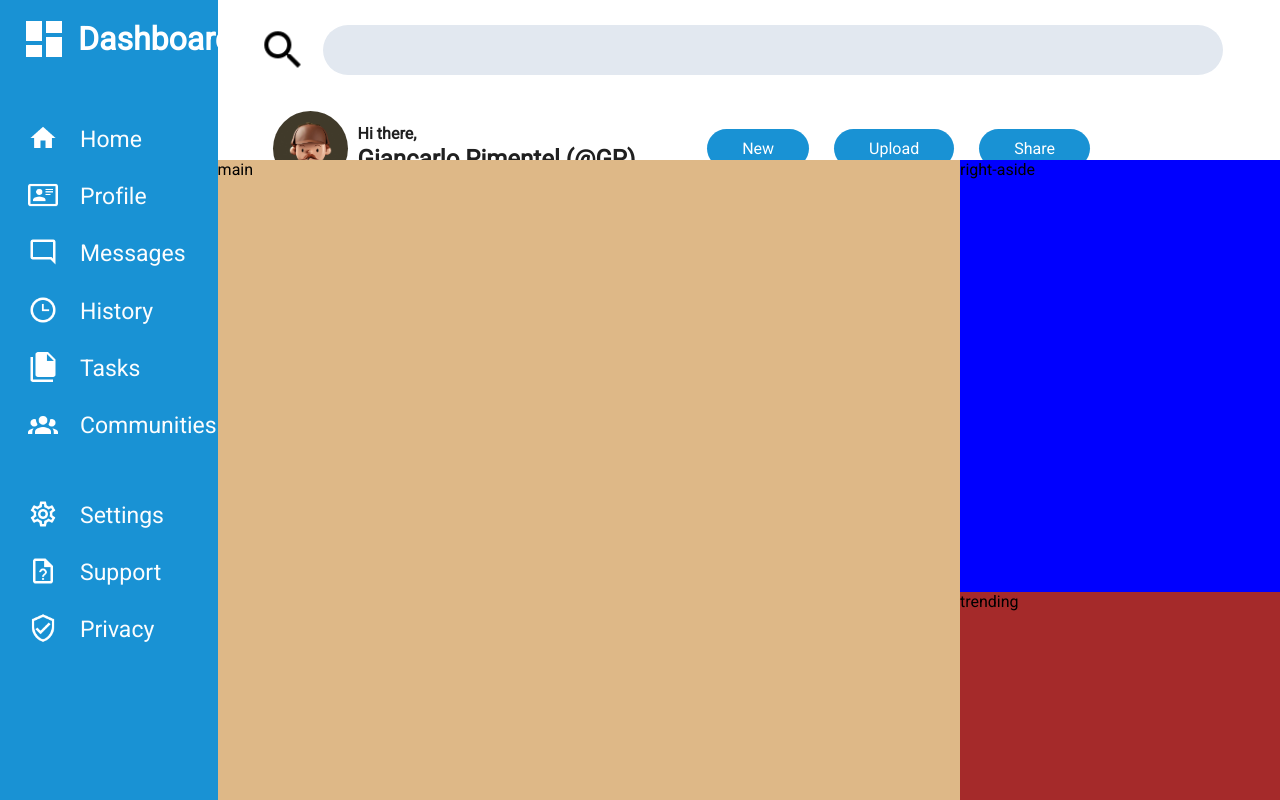
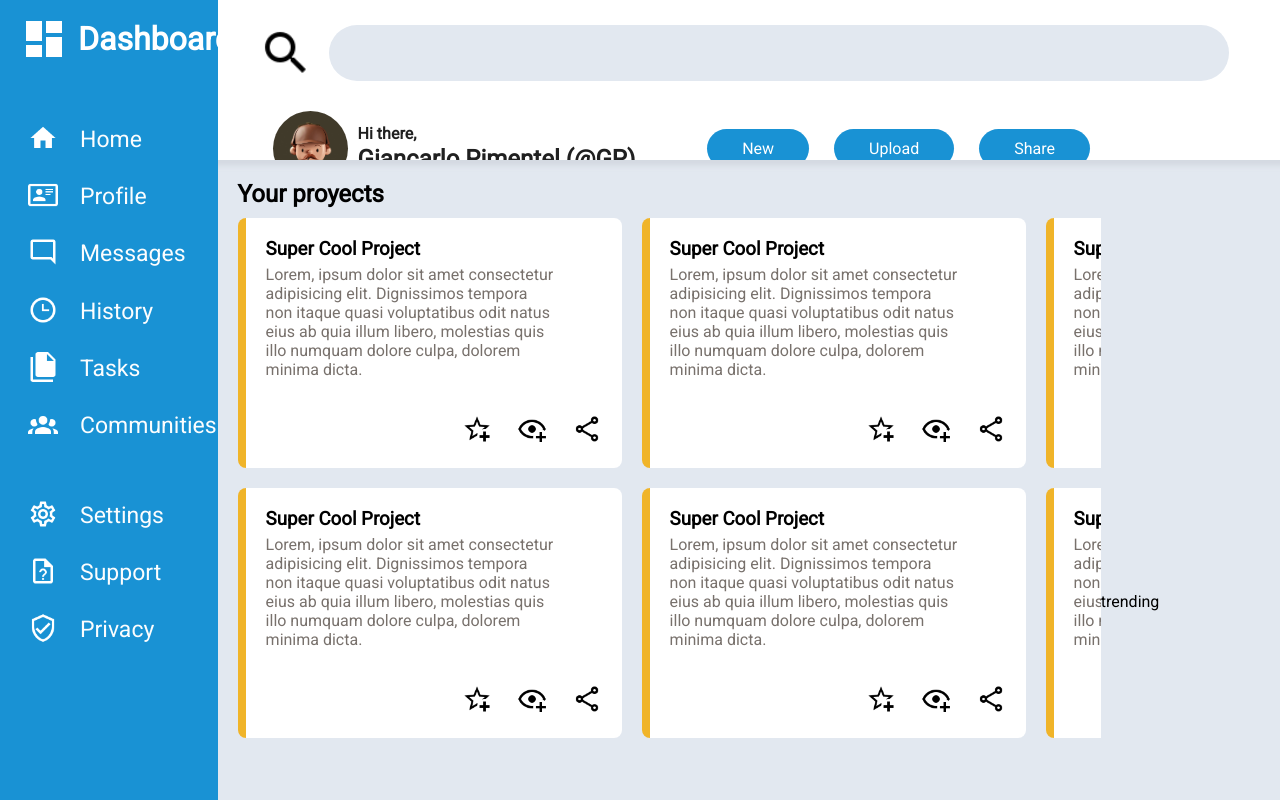
Before and after one commit to Gian-P/Admin-Dashboard, a plain HTML site: page index.html in a window 1280 px wide. Shown: the top 800 px of the page. Drawn offline with Linux system fonts and the light colour scheme.

Commit message:
Finished main-section

```diff
--- a/css/base/root.css
+++ b/css/base/root.css
@@ -10,6 +10,8 @@
 
   --paragraph-color: #AEAEAE;
 
+  --border-articles: #F0B429;
+
   --ff-primary: 'Roboto', sans-serif;
 
   --br: .5rem;
--- a/css/components/container.css
+++ b/css/components/container.css
@@ -1,6 +1,6 @@
 .container{
   display: grid;
-  grid-template-columns: 17vw 29vw 29vw 25vw;
+  grid-template-columns: 17vw 29vw 40vw 14vw;
   grid-template-rows: repeat(4, 25vh);
   grid-template-rows: 20vh 27vh 27vh 26vh ;
   grid-template-areas: "left-aside header header header"
--- a/css/components/header.css
+++ b/css/components/header.css
@@ -1,54 +1,55 @@
 .header{
   background-color: var(--white);
   grid-column: header;
-  padding-top: 25px;
-  padding-left: 40px;
+  padding-top: 1.5625rem;
+  padding-left: 2.5rem;
 }
+
 .top-header-container{
   display: flex;
-  gap: 100px;
+  gap: 6.25rem;
 }
 
 .header-top-right-side{
   display: flex;
-  gap: 15px;
+  gap: 0.9375rem;
 }
 
 .header-top-left-side{
   display: flex;
   align-items: center;
-  gap: 30px;
+  gap: 1.875rem;
 }
 
 .header-top-left-side span{
   color: #202020;
-  font-size: 24px;
+  font-size: 1.5rem;
   font-weight: bold;
 }
 
 .header-top-right-side img, .header-top-left-side img{
-  height: 50px;
+  min-height: 3.125rem;
 }
 
 .header-top-right-side input{
-  height: 50px;
-  width: 900px;
+  min-height: 3.125rem;
+  min-width: 56.25rem;
   background-color: var(--Gray);
   border: none;
-  border-radius: 50px;
+  border-radius: 3.125rem;
 }
 
 .toy-image{
-  width: 50px;
-  height: 50px;
+  min-width: 3.125rem;
+  min-height: 3.125rem;
   background-image: url(/design/Sherlock\ Toy\ Face\ NFT.jpg);
   background-size: cover;
   border-radius: 50%;
 }
 
 .second-toy-image{
-  width: 75px;
-  height: 75px;
+  min-width: 4.6875rem;
+  min-height: 4.6875rem;
   background-image: url(/design/Sherlock\ Toy\ Face\ NFT.jpg);
   background-size: cover;
   border-radius: 50%;
@@ -56,47 +57,47 @@
 
 .bottom-header-container{
   display: flex;
-  padding-top: 30px;
-  padding-left: 15px;
+  padding-top: 1.875rem;
+  padding-left: 0.9375rem;
   justify-content: space-between;
 }
 
 .header-bottom-right-side{
   display: flex;
-  gap: 10px;
+  gap: 0.625rem;
   align-items: center;
 }
 
 .regards{
   display: flex;
   flex-direction: column;
-  gap: 2px;
+  gap: 0.125rem;
 }
 
 .regards div:nth-child(1){
   color: #202020;
-  font-size: 16px;
+  font-size: 1rem;
   font-weight: bold;
 }
 
 .regards div:nth-child(2){
   color: #202020;
-  font-size: 24px;
+  font-size: 1.5rem;
   font-weight: bold;
 }
 
 .header-bottom-left-side{
   display: flex;
   align-items: center;
-  gap: 25px;
-  padding-right: 190px;
+  gap: 1.5625rem;
+  padding-right: 11.875rem;
 }
 
 .header-bottom-left-side div{
   background-color: var(--blue);
   border: none;
-  padding: 10px 35px;
-  border-radius: 25px;
+  padding: 0.625rem 2.1875rem;
+  border-radius: 1.5625rem;
   color: var(--white);
   display: flex;
   justify-content: center;
--- a/css/components/left-aside.css
+++ b/css/components/left-aside.css
@@ -39,5 +39,5 @@
 }
 
 .left-aside-image{
-  width: 1.875rem;
+  max-width: 1.875rem;
 }
--- a/css/components/main-content.css
+++ b/css/components/main-content.css
@@ -1,5 +1,70 @@
 .main{
-  background-color: burlywood;
+  background-color: var(--Gray);
   grid-column: main;
   grid-row: main;
+  box-shadow: 1px 73px 5px -67px rgba(208,214,221,0.74) inset;
+  -webkit-box-shadow: 1px 73px 5px -67px rgba(208,214,221,0.74) inset;
+  -moz-box-shadow: 1px 73px 5px -67px rgba(208,214,221,0.74) inset;
+  padding: 0px 20px;
+  padding-top: 20px;
 }
+
+.main-container{
+  display: grid;
+  grid-template-columns: 384px 384px 384px;
+  grid-template-rows: 250px 250px ;
+  gap: 20px;
+}
+
+.main-container article{
+  background-color: var(--white);
+  border-left: 8px solid var(--border-articles);
+  border-radius: 8px 8px 8px 8px;
+  padding-left: 20px;
+  padding-top: 20px;
+  display: flex;
+  flex-direction: column;
+  gap: 35px;
+}
+
+.main-container article div:nth-child(1){
+  display: flex;
+  flex-direction: column;
+  gap: 5px;
+}
+
+.main-container article div p{
+  color: #78716c;
+  width: 32ch;
+}
+
+.main h2{
+  padding-bottom: 10px;
+}
+
+.links{
+  display: flex;
+  gap: 25px;
+  justify-content: end;
+  padding-right: 20px;
+}
+.links div:nth-child(1){
+  height: 30px;
+  width: 30px;
+  background-image: url(/design/star.png);
+  background-size: cover;
+}
+
+.links div:nth-child(2){
+  height: 30px;
+  width: 30px;
+  background-image: url(/design/eye-plus-outline.png);
+  background-size: cover;
+}
+
+.links div:nth-child(3){
+  height: 30px;
+  width: 30px;
+  background-image: url(/design/share-variant-outline.png);
+  background-size: cover;
+}
--- a/css/components/right-aside.css
+++ b/css/components/right-aside.css
@@ -1,4 +1,7 @@
 .right-aside{
-  background-color: blue;
+  background-color: var(--Gray);
   grid-row: aside;
+  box-shadow: 1px 73px 5px -67px rgba(208,214,221,0.74) inset;
+  -webkit-box-shadow: 1px 73px 5px -67px rgba(208,214,221,0.74) inset;
+  -moz-box-shadow: 1px 73px 5px -67px rgba(208,214,221,0.74) inset;
 }
--- a/css/components/trending.css
+++ b/css/components/trending.css
@@ -1,5 +1,5 @@
 .trending{
 
-  background-color: brown;
+  background-color: var(--Gray);
   grid-row: trending;
 }
--- a/index.html
+++ b/index.html
@@ -95,29 +95,92 @@
             <div>Giancarlo Pimentel (@GP)</div>
           </div>
         </div>
-
         <div class="header-bottom-left-side">
           <div><span>New</span></div>
           <div><span>Upload</span></div>
           <div><span>Share</span></div>
         </div>
-
       </div>
     </header>
 
     <main class="main">
-      main
-      <article></article>
-      <article></article>
-      <article></article>
-      <article></article>
-      <article></article>
-      <article></article>
+      <h2>Your proyects</h2>
+      <div class="main-container">
+        <article>
+          <div>
+            <h3>Super Cool Project</h3>
+            <p>Lorem, ipsum dolor sit amet consectetur adipisicing elit. Dignissimos tempora non itaque quasi voluptatibus odit natus eius ab quia illum libero, molestias quis illo numquam dolore culpa, dolorem minima dicta.</p>
+          </div>
+          <div class="links">
+            <div></div>
+            <div></div>
+            <div></div>
+          </div>
+        </article>
+
+        <article>
+          <div>
+            <h3>Super Cool Project</h3>
+            <p>Lorem, ipsum dolor sit amet consectetur adipisicing elit. Dignissimos tempora non itaque quasi voluptatibus odit natus eius ab quia illum libero, molestias quis illo numquam dolore culpa, dolorem minima dicta.</p>
+          </div>
+          <div class="links">
+            <div></div>
+            <div></div>
+            <div></div>
+          </div>
+        </article>
+
+        <article>
+          <div>
+            <h3>Super Cool Project</h3>
+            <p>Lorem, ipsum dolor sit amet consectetur adipisicing elit. Dignissimos tempora non itaque quasi voluptatibus odit natus eius ab quia illum libero, molestias quis illo numquam dolore culpa, dolorem minima dicta.</p>
+          </div>
+          <div class="links">
+            <div></div>
+            <div></div>
+            <div></div>
+          </div>
+        </article>
+
+        <article>
+          <div>
+            <h3>Super Cool Project</h3>
+            <p>Lorem, ipsum dolor sit amet consectetur adipisicing elit. Dignissimos tempora non itaque quasi voluptatibus odit natus eius ab quia illum libero, molestias quis illo numquam dolore culpa, dolorem minima dicta.</p>
+          </div>
+          <div class="links">
+            <div></div>
+            <div></div>
+            <div></div>
+          </div>
+        </article>
+
+        <article>
+          <div>
+            <h3>Super Cool Project</h3>
+            <p>Lorem, ipsum dolor sit amet consectetur adipisicing elit. Dignissimos tempora non itaque quasi voluptatibus odit natus eius ab quia illum libero, molestias quis illo numquam dolore culpa, dolorem minima dicta.</p>
+          </div>
+          <div class="links">
+            <div></div>
+            <div></div>
+            <div></div>
+          </div>
+        </article>
+
+        <article>
+          <div>
+            <h3>Super Cool Project</h3>
+            <p>Lorem, ipsum dolor sit amet consectetur adipisicing elit. Dignissimos tempora non itaque quasi voluptatibus odit natus eius ab quia illum libero, molestias quis illo numquam dolore culpa, dolorem minima dicta.</p>
+          </div>
+
+          <div class="links">
+            <div></div>
+            <div></div>
+            <div></div>
+          </div>
+        </article>
+      </div>
     </main>
-
-
     <aside class="right-aside">
-      right-aside
       <article></article>
       <article></article>
       <article></article>
```
Also changed, not shown: design/eye-plus-outline.png (added), design/share-variant-outline.png (added), design/star.png (added).
